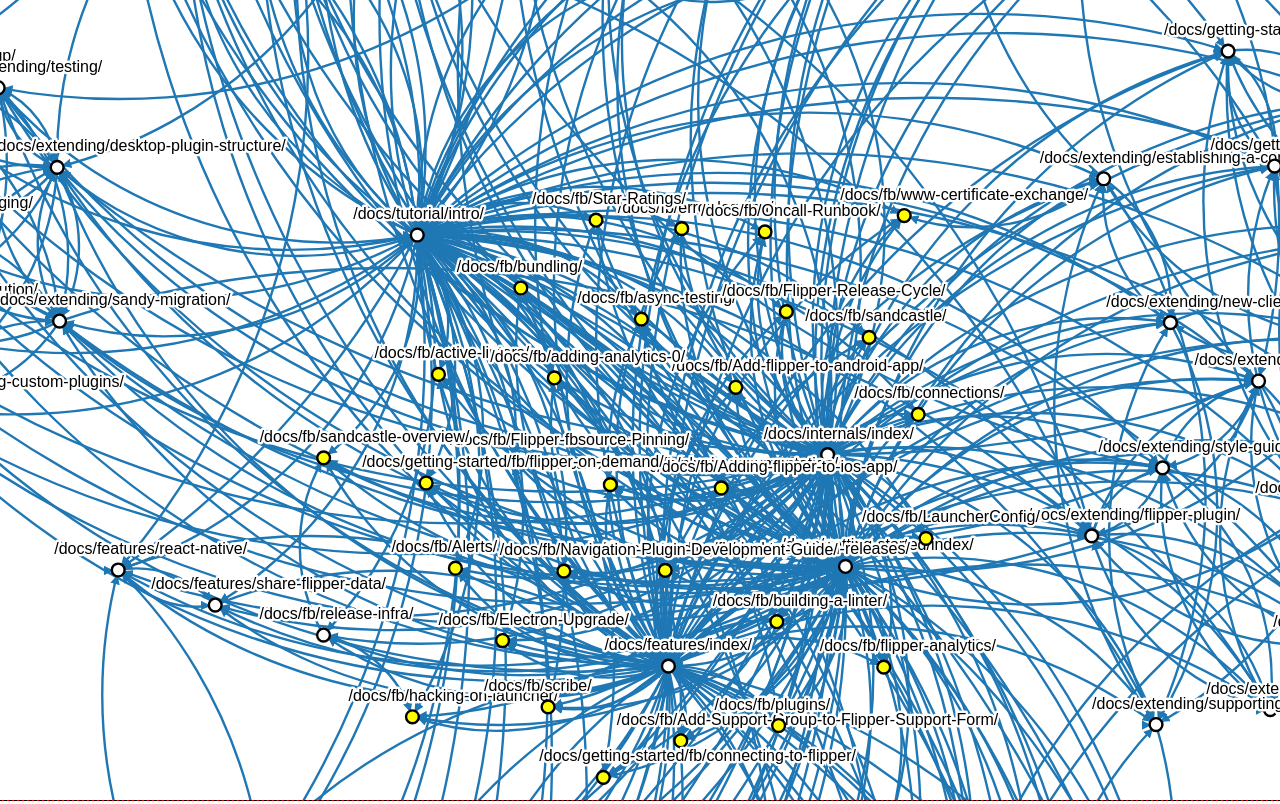
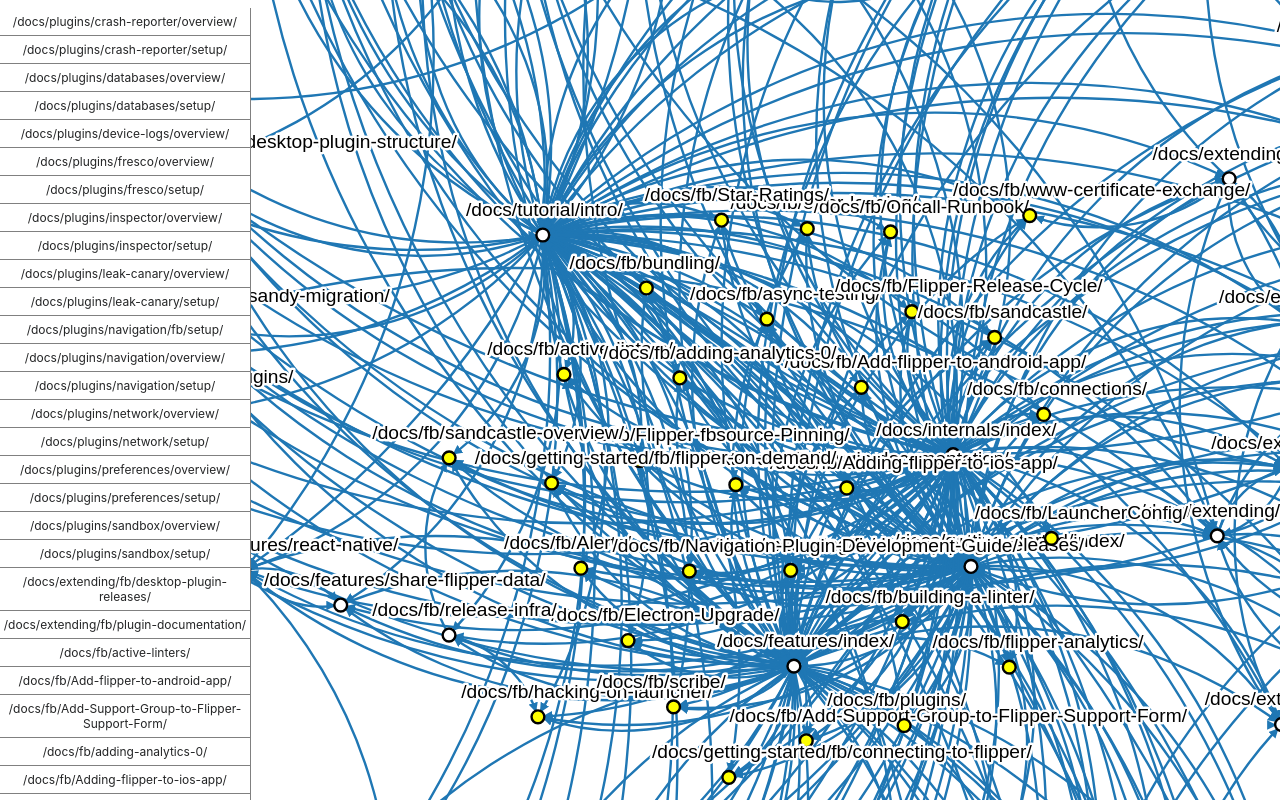
Before and after one commit to aigoncharov/funkydoc, a React (Create React App) app in the folder webapp/: page / in a window 1280 px wide. Built offline with nearby package versions, Linux system fonts and the light colour scheme.

Commit message:
Add sidebar

```diff
--- a/webapp/src/App.css
+++ b/webapp/src/App.css
@@ -5,11 +5,12 @@
   display: flex;
   flex-direction: column;
   justify-content: center;
+  overflow: clip;
+  overscroll-behavior: none;
 }
 
-.App-logo {
-  height: 40vmin;
-  pointer-events: none;
+.Header {
+  font-size: 1rem;
 }
 
 @media (prefers-reduced-motion: no-preference) {
@@ -42,9 +43,39 @@
   }
 }
 
+.Body {
+  height: 100%;
+  width: 100%;
+  overflow: clip;
+  overscroll-behavior: none;
+  display: flex;
+  flex-direction: row;
+
+}
+
 .Graph {
   height: 100%;
   width: 100%;
-  outline: dashed 1px black;
-  flex-grow: 4;
 }
+
+.SidebarRoot {
+  cursor: pointer;
+  width: 250px;
+  height: 100%;
+  display: flex;
+  flex-direction: column;
+  align-items: flex-start;
+  margin-top: 0.5em;
+  border-right: solid 1px grey;
+  overflow: scroll;
+}
+
+.SidebarItem {
+  pointer: cursor;
+  color: #242526;
+  font-size: 12px;
+  padding-top: 0.5em;
+  padding-bottom: 0.5em;
+  width: 100%;
+  border-bottom: solid 1px grey;
+}
--- a/webapp/src/App.js
+++ b/webapp/src/App.js
@@ -1,23 +1,23 @@
 import React from 'react';
 import Graph from './Graph';
+import Sidebar from './Sidebar';
 import { getData } from './Util'
 import './App.css';
 
 function App() {
-    // return (
-    //     <div className="App">
-    //         <header className="App-header">
-    //             <div className="Graph">
-    //                 <Graph />
-    //             </div>
-    //         </header>
-    //     </div>
-    // );
     const data = getData();
     return (
         <div className="App">
-            <div className="Graph">
-                <Graph data={data}/>
+            {/* <div className="Header">
+                <h1>https://www.internalfb.com/intern/staticdocs/pyre/</h1>
+            </div> */}
+            <div className="Body">
+                <div className="Sidebar">
+                    <Sidebar data={data}/>
+                </div>
+                <div className="Graph">
+                    <Graph data={data}/>
+                </div>
             </div>
         </div>
     );
--- a/webapp/src/Graph.js
+++ b/webapp/src/Graph.js
@@ -109,12 +109,12 @@
         width: "100%",
         marginRight: "0px",
         marginLeft: "0px",
-        font: "10px sans-serif",
-        outline: "solid 1px red",
+        font: "12px sans-serif",
       }}
     ></svg>
   );
 }
+
 
 // arc for edges
 function linkArc(d) {
@@ -158,9 +158,9 @@
 
   return d3
     .drag()
-    .on("start", dragstarted)
-    .on("drag", dragged)
-    .on("end", dragended);
+    // .on('start', dragstarted)
+    // .on('drag', dragged)
+    // .on('end', dragended)
 };
 
 export default Graph;
--- /dev/null
+++ b/webapp/src/Sidebar.js
@@ -0,0 +1,64 @@
+import React from 'react';
+import './App.css'
+import * as d3 from "d3";
+
+function Sidebar(props) {
+    const suspiciousNodes = props.data.filter(node => node.health.status !== "success")
+    const sidebarItems = suspiciousNodes.map(node => SidebarItem(node));
+
+    return(
+        <div className="SidebarRoot">
+            {sidebarItems}
+        </div>
+    );
+}
+
+
+const SidebarItem = node => {
+    const title = node.title;
+
+    function navigateToNode() {
+        // find coordinates to navigate to
+        const selectedNode = d3.selectAll('svg g').filter(e => e?.title === node.title)
+        const coordinates = selectedNode.attr("transform");
+        const commaIdx = coordinates.indexOf(",")
+        const x = parseFloat( coordinates.substring(10, commaIdx) )
+        const y = parseFloat( coordinates.substring(commaIdx+1, coordinates.indexOf(")")) )
+        console.log(x, y)
+
+        // navigate to coordinates
+        const svg = d3.select('svg')
+        const transform = d3.zoomIdentity.translate(-x, -y).scale(1);
+        console.log("before", svg._groups[0][0].__zoom)
+        svg.call(d3.zoom().transform, transform);
+        console.log("after", svg._groups[0][0].__zoom)
+    }
+
+    function highlightNode() {
+        const selectedNode = d3.selectAll('svg g').filter(e => e?.title === node.title)
+        selectedNode
+            .attr("stroke", "red")
+            .attr("stroke-width", 0.5)
+    }
+
+    function unhighlightNode() {
+        const selectedNode = d3.selectAll('svg g').filter(e => e?.title === node.title)
+        selectedNode
+            .attr("stroke", "black")
+            .attr("stroke-width", 0.1)
+    }
+
+    return (
+        <div
+            key={node.id}
+            className="SidebarItem"
+            onClick={navigateToNode}
+            onMouseEnter={highlightNode}
+            onMouseLeave={unhighlightNode}
+        >
+            {title}
+        </div>
+    );
+}
+
+export default Sidebar;
```
